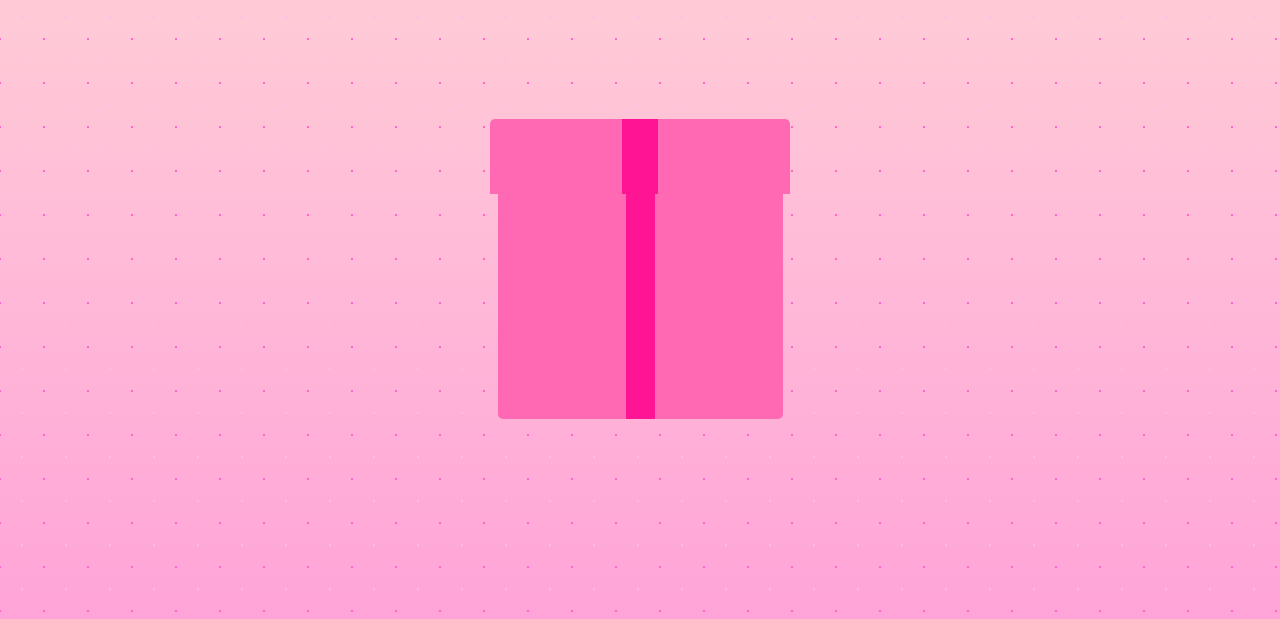
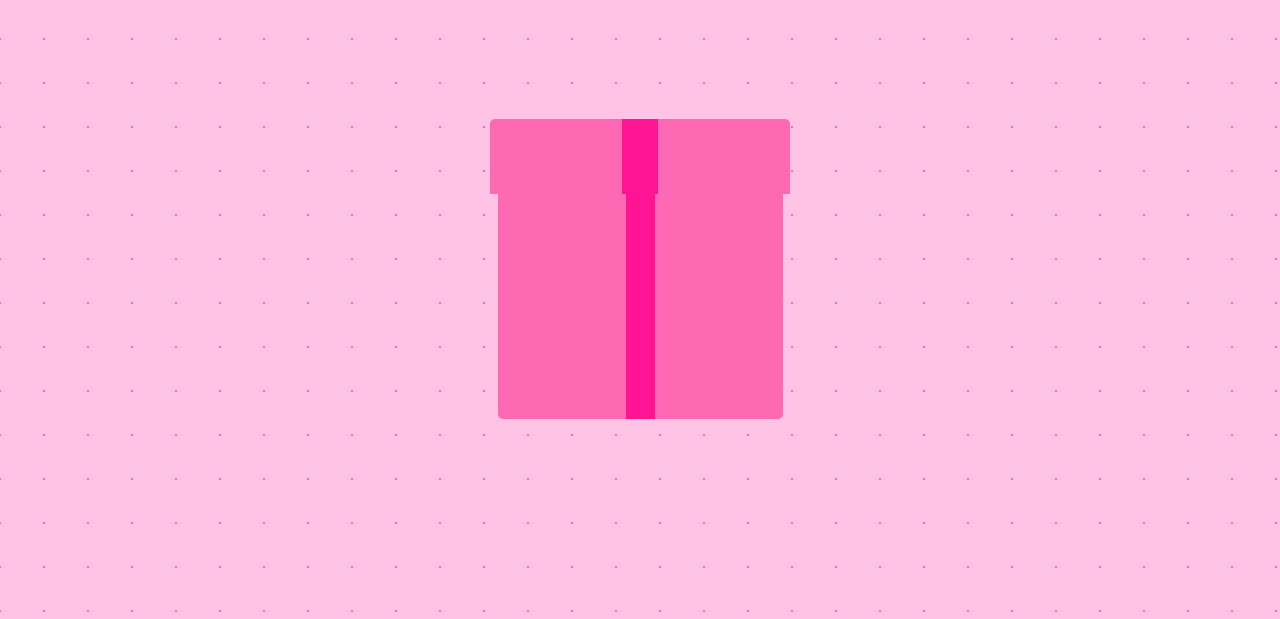
Before and after one commit to jaimzh/Valentine-Website-2025, a plain HTML site: page gift.html in a window 1280 px wide. Shown: the part 181-800 px from the top of the page. Drawn offline with Linux system fonts and the light colour scheme.

Commit message:
removed linear gradient

```diff
--- a/css/gift.css
+++ b/css/gift.css
@@ -7,7 +7,7 @@
 
 body {
     background-color:  rgb(255, 196, 229);
-    background: linear-gradient(180deg, rgb(255,214,214) 0%, rgb(255,164,216) 100%);
+    /* background: linear-gradient(180deg, rgb(255,214,214) 0%, rgb(255,164,216) 100%); */
     font-family: 'Dancing Script', cursive;
     min-height: 100vh;
     display: flex;
--- a/css/home.css
+++ b/css/home.css
@@ -16,11 +16,11 @@ body {
   position: relative;
   overflow: hidden;
   background-color:  rgb(255, 196, 229);
-  background: linear-gradient(
+  /* background: linear-gradient(
     180deg,
     rgb(255, 214, 214) 0%,
     rgb(255, 164, 216) 100%
-  );
+  ); */
 }
 
 /* Background pattern (placed behind everything) */
--- a/css/music.css
+++ b/css/music.css
@@ -16,11 +16,11 @@ body {
   position: relative;
   overflow: hidden;
   background-color:  rgb(255, 196, 229);
-  background: linear-gradient(
+  /* background: linear-gradient(
     180deg,
     rgb(255, 214, 214) 0%,
     rgb(255, 164, 216) 100%
-  );
+  ); */
 }
 .back-button {
     position: fixed;
--- a/css/photos.css
+++ b/css/photos.css
@@ -10,7 +10,7 @@
 body {
   background-color:  rgb(255, 196, 229);
   font-family: "Sour Gummy", sans-serif;
-  background: linear-gradient(180deg, rgb(255,214,214) 0%, rgb(255,164,216) 100%);
+  /* background: linear-gradient(180deg, rgb(255,214,214) 0%, rgb(255,164,216) 100%); */
   position: relative;
   overflow-y: auto;
   min-height: 100vh;
--- a/css/poem.css
+++ b/css/poem.css
@@ -10,7 +10,7 @@
 body {
   background-color:  rgb(255, 196, 229);
   font-family: "Sour Gummy", sans-serif;
-  background: linear-gradient(180deg, rgb(255,214,214) 0%, rgb(255,164,216) 100%);
+  /* background: linear-gradient(180deg, rgb(255,214,214) 0%, rgb(255,164,216) 100%); */
   position: relative;
   overflow-y: auto;
   min-height: 100vh;
```
